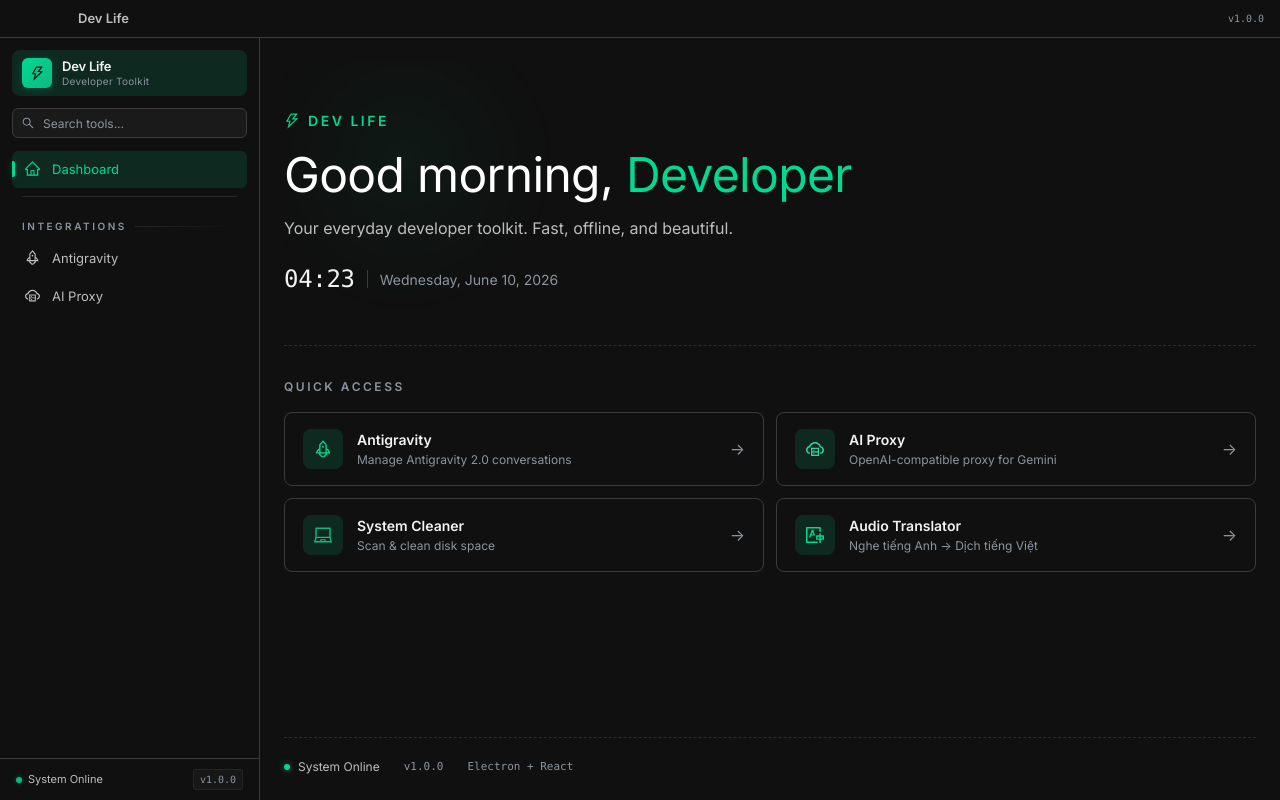
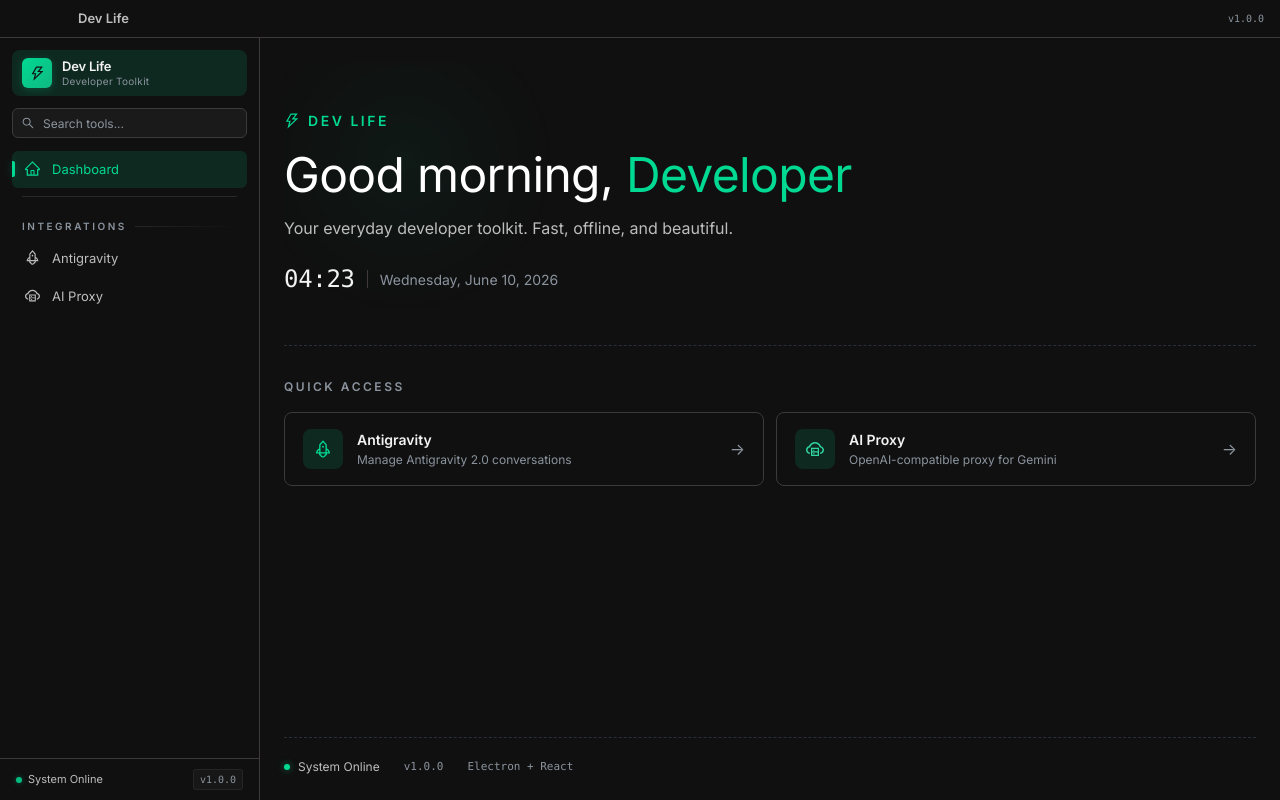
Before and after one commit to phamvanquyit/dev-life, a React (Vite) app in the folder src/renderer/: page / in a window 1280 px wide. Built offline with nearby package versions, Linux system fonts and the light colour scheme.

Commit message:
refactor: remove system-cleaner and audio-translator modules from dashboard items

```diff
--- a/src/renderer/src/components/layout/Dashboard.tsx
+++ b/src/renderer/src/components/layout/Dashboard.tsx
@@ -1,10 +1,4 @@
-import {
-  CloudServerOutlined,
-  LaptopOutlined,
-  RocketOutlined,
-  ThunderboltOutlined,
-  TranslationOutlined,
-} from '@ant-design/icons'
+import { CloudServerOutlined, RocketOutlined, ThunderboltOutlined } from '@ant-design/icons'
 import { useEffect, useState } from 'react'
 
 interface DashboardProps {
@@ -25,20 +19,6 @@
     label: 'AI Proxy',
     desc: 'OpenAI-compatible proxy for Gemini',
     accent: '#2fd6a1',
-  },
-  {
-    id: 'system-cleaner',
-    icon: <LaptopOutlined />,
-    label: 'System Cleaner',
-    desc: 'Scan & clean disk space',
-    accent: '#10b981',
-  },
-  {
-    id: 'audio-translator',
-    icon: <TranslationOutlined />,
-    label: 'Audio Translator',
-    desc: 'Nghe tiếng Anh → Dịch tiếng Việt',
-    accent: '#00d992',
   },
 ]
 
```
